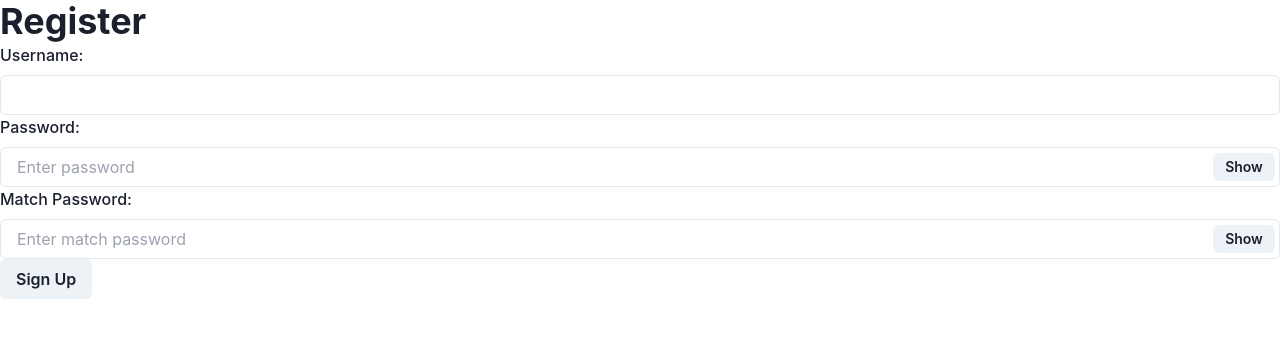
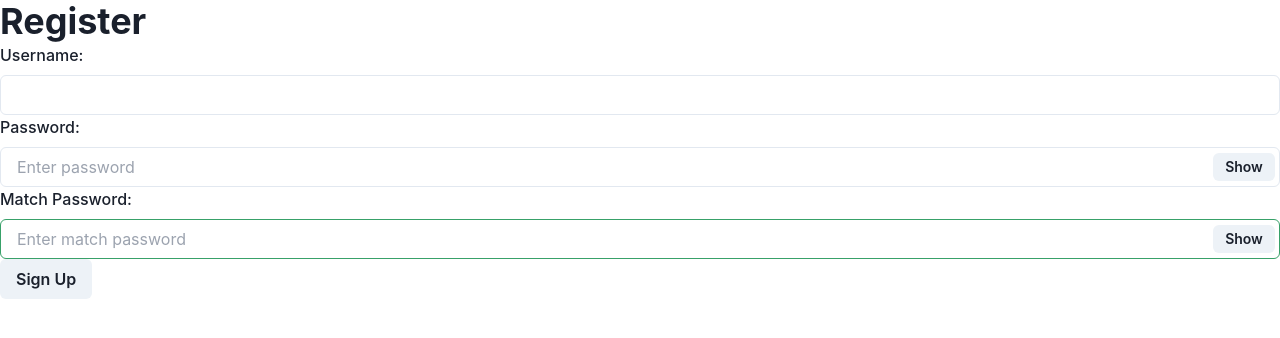
Before and after one commit to Mrbabet/entertainment-web-app, a React app in the folder client/: page /register in a window 1280 px wide. Shown: the top 338 px of the page. Built offline with nearby package versions, Linux system fonts and the light colour scheme; the HTML template or start-up script is replaced by a standard one.

Commit message:
updated register form validation

```diff
--- a/client/src/pages/Register/Register.jsx
+++ b/client/src/pages/Register/Register.jsx
@@ -33,7 +33,7 @@ const Register = () => {
   const [passwordFocus, setPasswordFocus] = useState(false);
 
   const [matchPassword, setMatchPassword] = useState("");
-  const [validMatch, setValidMatch] = useState(false);
+  const [validMatchPassword, setValidMatchPassword] = useState(false);
   const [matchFocus, setMatchFocus] = useState(false);
 
   const [errMsg, setErrMsg] = useState("");
@@ -57,7 +57,6 @@ const Register = () => {
     const digitValid = PASS_DIGIT_REGEX.test(password);
     const specialCharValid = PASS_SPEC_CHAR_REGEX.test(password);
     const minLengthValid = PASS_MIN_LENGTH.test(password);
-    const matchValid = password === matchPassword;
 
     setValidPassword({
       uppercase: uppercaseValid,
@@ -66,7 +65,11 @@ const Register = () => {
       specialChar: specialCharValid,
       minLength: minLengthValid,
     });
-    setValidMatch(matchValid);
+
+
+    const matchValid = password === matchPassword;
+
+    setValidMatchPassword(matchValid);
   }, [password, matchPassword]);
 
   useEffect(() => {
@@ -80,7 +83,8 @@ const Register = () => {
     setMatchPassword("");
   };
 
-  console.log(validPassword.uppercase);
+
+
 
   return (
     <section onSubmit={handleSubmit}>
@@ -105,16 +109,16 @@ const Register = () => {
             required
           />
           {userFocus && user && !validUsername && (
-            <FormErrorMessage>
+            <p>
               4 to 24 characters.
               <br />
               Must begin with a letter.
               <br />
               Letters, numbers, underscores, hyphens allowed.
-            </FormErrorMessage>
+            </p>
           )}
         </FormControl>
-        <FormControl isInvalid={password}>
+        <FormControl isInvalid={password &&  !(Object.values(validPassword).every(prop => prop === true)) }>
           <FormLabel htmlFor="password">Password:</FormLabel>
           <InputGroup size="md">
             <Input
@@ -125,6 +129,7 @@ const Register = () => {
               value={password}
               onFocus={() => setPasswordFocus(true)}
               onBlur={() => setPasswordFocus(false)}
+              borderColor={(Object.values(validPassword).every(prop => prop === true)) ? "green.500": null}
               required
             />
 
@@ -147,13 +152,13 @@ const Register = () => {
                 Special character: {validPassword.specialChar ? "✅" : "❌"}
               </li>
               <li>
-                Minimum length (6 characters):{" "}
+                Minimum length (6 characters):
                 {validPassword.minLength ? "✅" : "❌"}
               </li>
             </ul>
           )}
         </FormControl>
-        <FormControl>
+        <FormControl isInvalid={matchPassword && !validMatchPassword}>
           <FormLabel htmlFor="match_password">Match Password:</FormLabel>
           <InputGroup size="md">
             <Input
@@ -162,8 +167,9 @@ const Register = () => {
               placeholder="Enter match password"
               onChange={(e) => setMatchPassword(e.target.value)}
               value={matchPassword}
-              onFocus={() => setPasswordFocus(true)}
-              onBlur={() => setPasswordFocus(false)}
+              onFocus={() => setMatchFocus(true)}
+              onBlur={() => setMatchFocus(false)}
+              borderColor={validMatchPassword ? "green.500" : null}
               required
             />
             <InputRightElement width="4.5rem">
@@ -176,6 +182,9 @@ const Register = () => {
               </Button>
             </InputRightElement>
           </InputGroup>
+          {!validMatchPassword && (
+           <FormErrorMessage>Passwords must be the same!</FormErrorMessage>
+          )}
           <Button type="submit">Sign Up</Button>
         </FormControl>
       </form>
```
